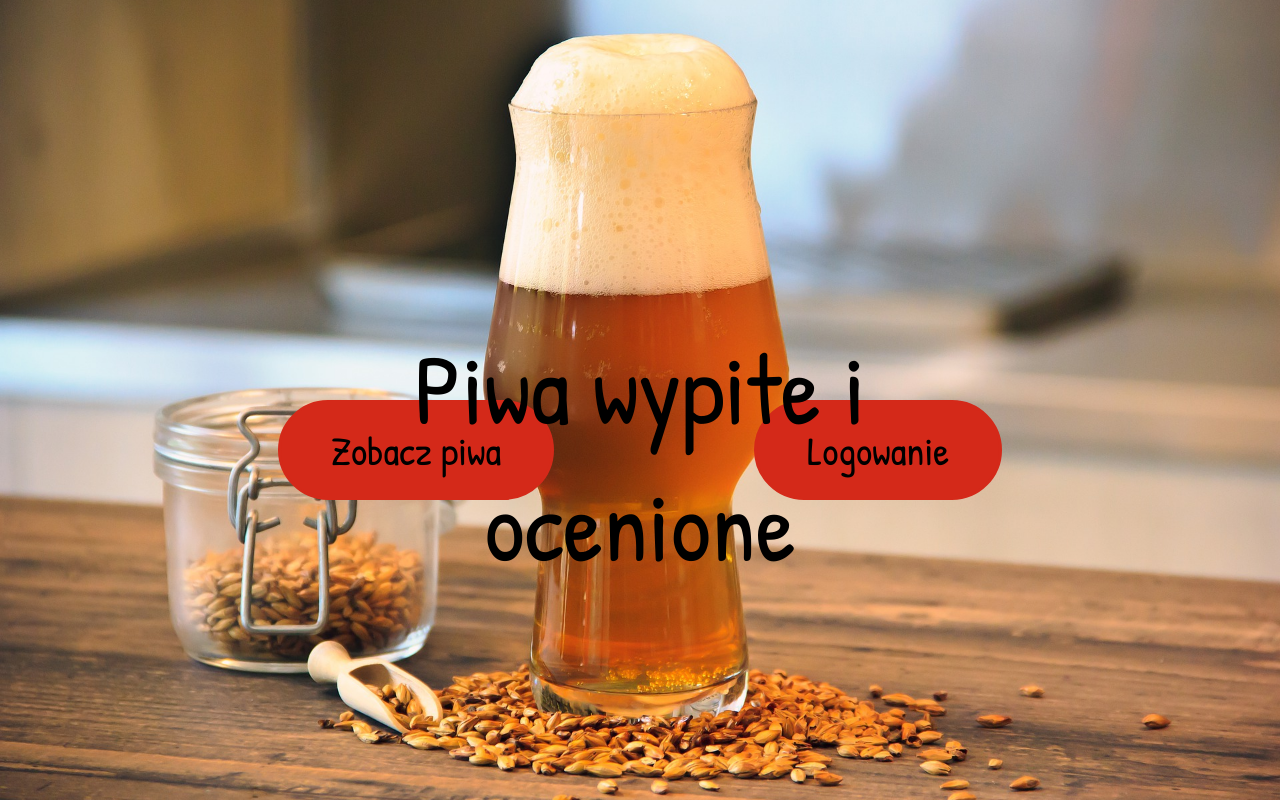
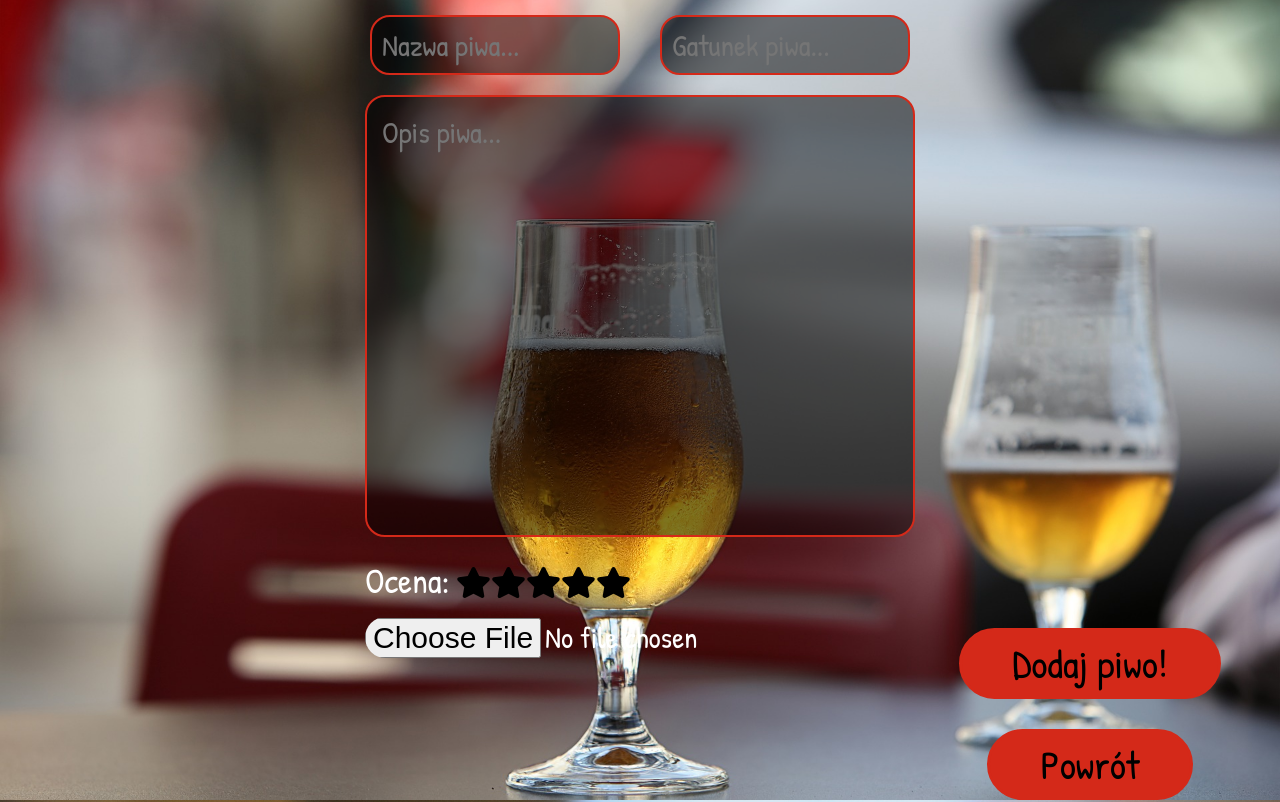
Before and after one commit to 6sin6ner6/beer-app, a React (Create React App) app: page / in a window 1280 px wide. Shown: the top 802 px of the page. Built offline with nearby package versions, Linux system fonts and the light colour scheme; no server answers.

Commit message:
Add rating component and finish addBeer page - beta

```diff
--- a/package.json
+++ b/package.json
@@ -9,6 +9,8 @@
     "@testing-library/jest-dom": "^4.2.4",
     "@testing-library/react": "^9.5.0",
     "@testing-library/user-event": "^7.2.1",
+    "axios": "^0.19.2",
+    "form-data": "^3.0.0",
     "mongodb": "^3.5.9",
     "mongoose": "^5.9.20",
     "react": "^16.13.1",
--- a/src/components/styles/AddBeer.js
+++ b/src/components/styles/AddBeer.js
@@ -1,10 +1,12 @@
 import styled from "styled-components";
+import actions from "../../duck/actions";
 import React from "react";
 import { connect } from "react-redux";
-import rating from "../../img/rating-stars.png";
 import Input from "./Input";
 import LogInButton from "./LogInButton";
+import Rating from "./AddRating";
 import beer from "../../img/beer4.jpg";
+import FormData from "form-data";
 
 const AddBeerWrapper = styled.form`
   background-image: url(${beer});
@@ -13,7 +15,8 @@ const AddBeerWrapper = styled.form`
   background-size: cover;
   height: 100vh;
   width: 100%;
-  display: ${(props) => (props.addBeerPage ? "flex" : "none")};
+  // display: ${(props) => (props.addBeerPage ? "flex" : "none")};
+  display: flex;
   flex-direction: column;
   align-items: center;
   justify-content: center;
@@ -40,54 +43,76 @@ const BeerDescription = styled.textarea`
   color: white;
 `;
 
-const BeerRating = styled.img`
-  position: absolute;
-  left: 100px;
-`;
-
-const FileLoad = styled(LogInButton)`
-  font-size: 20px;
+const FileLoad = styled.input`
+  font-size: 30px;
   margin-right: 15px;
-  border: 3px solid #3483eb;
-  background-color: #3483eb;
-  &:hover {
-    background-color: transparent;
-    box-shadow: 0 0 10px 0 #3483eb inset, 0 0 10px 4px #3483eb;
-  }
+  margin-top: 30px;
+  color: white;
+  border-radius: 50px;
 `;
 
 const Submit = styled(LogInButton)`
   margin-left: 900px;
 `;
 
-const AddBeerForm = ({ addBeerPage }) => (
+const onFormSubmit = (e) => {
+  e.preventDefault();
+  const data = new FormData(document.getElementById("beerForm"));
+  data.append("date", new Date());
+  // data.append("beerRating", props.beerRating);
+  fetch("http://192.168.8.163:5050/api/beers", {
+    method: "POST",
+    body: data,
+  });
+};
+
+const AddBeerForm = ({ addBeerPage, addBeerImage, beerRating }) => (
   <>
-    <AddBeerWrapper addBeerPage={addBeerPage}>
+    <AddBeerWrapper
+      onSubmit={onFormSubmit}
+      addBeerPage={addBeerPage}
+      id="beerForm"
+    >
       <div>
-        <Input name="beerName" placeholder="Nazwa piwa..." />
-        <Input name="beerType" placeholder="Gatunek piwa..." />
+        <Input type="text" name="beerName" placeholder="Nazwa piwa..." />
+        <Input type="text" name="beerType" placeholder="Gatunek piwa..." />
+        <Input
+          type="text"
+          name="beerRating"
+          value={beerRating}
+          style={{ display: "none" }}
+        />
       </div>
       <BeerDescription name="beerDescription" placeholder="Opis piwa..." />
       <CenterWrapper>
         <label style={{ fontSize: "35px", color: "white" }} for="rating">
           Ocena:
         </label>
-        <BeerRating id="rating" src={rating} />
+        <Rating />
       </CenterWrapper>
       <CenterWrapper>
-        <FileLoad id="file">Wybierz plik...</FileLoad>
-        <label style={{ fontSize: "35px", color: "white" }} for="file">
-          Nie wybrano pliku
-        </label>
+        <FileLoad
+          type="file"
+          name="beerImage"
+          onChange={(e) => addBeerImage(e.target.files[0])}
+        />
       </CenterWrapper>
-      <Submit>Dodaj piwo!</Submit>
+      <Submit type="submit">Dodaj piwo!</Submit>
       <Submit>Powrót</Submit>
     </AddBeerWrapper>
   </>
 );
 
 const mapStateToProps = (state) => {
-  return { addBeerPage: state.addBeerPage };
+  return {
+    addBeerPage: state.addBeerPage,
+    beerImage: state.beerImage,
+    beerRating: state.beerRating,
+  };
 };
 
-export default connect(mapStateToProps)(AddBeerForm);
+const mapDispatchToProps = (dispatch) => ({
+  addBeerImage: (image) => dispatch(actions.addBeerImage(image)),
+});
+
+export default connect(mapStateToProps, mapDispatchToProps)(AddBeerForm);
--- /dev/null
+++ b/src/components/styles/AddRating.js
@@ -0,0 +1,75 @@
+import styled from "styled-components";
+import React from "react";
+import { connect } from "react-redux";
+import actions from "../../duck/actions";
+import { FaStar } from "react-icons/fa";
+
+const StarsContainer = styled.div`
+  display: flex;
+  justify-content: center;
+  align-items: center;
+  flex-direction: row-reverse;
+  margin-top: -45px;
+  margin-left: 90px;
+  width: 32%;
+  cursor: pointer;
+`;
+
+const Star1 = styled(FaStar)`
+  font-size: 35px;
+  margin-top: 5px;
+  &:hover,
+  &:hover ~ svg {
+    color: yellow;
+  }
+`;
+const Star2 = styled(FaStar)`
+  font-size: 35px;
+  margin-top: 5px;
+  &:hover,
+  &:hover ~ svg {
+    color: yellow;
+  }
+`;
+const Star3 = styled(FaStar)`
+  font-size: 35px;
+  margin-top: 5px;
+  &:hover,
+  &:hover ~ svg {
+    color: yellow;
+  }
+`;
+const Star4 = styled(FaStar)`
+  font-size: 35px;
+  margin-top: 5px;
+  &:hover,
+  &:hover ~ svg {
+    color: yellow;
+  }
+`;
+const Star5 = styled(FaStar)`
+  font-size: 35px;
+  margin-top: 5px;
+  &:hover,
+  &:hover ~ svg {
+    color: yellow;
+  }
+`;
+
+const Stars = ({ addRating }) => {
+  return (
+    <StarsContainer onClick={(e) => addRating(e.target.parentElement.id)}>
+      <Star5 id="5" />
+      <Star4 id="4" />
+      <Star3 id="3" />
+      <Star2 id="2" />
+      <Star1 id="1" />
+    </StarsContainer>
+  );
+};
+
+const mapDispatchToProps = (dispatch) => ({
+  addRating: (rating) => dispatch(actions.addRating(rating)),
+});
+
+export default connect(null, mapDispatchToProps)(Stars);
--- a/src/duck/actions.js
+++ b/src/duck/actions.js
@@ -56,6 +56,14 @@ const showBeerCard = (id) => ({
 const closeBeerCard = () => ({
   type: types.CLOSE_BEER_CARD,
 });
+const addBeerImage = (image) => ({
+  type: types.ADD_BEER_IMAGE,
+  image,
+});
+const addRating = (rating) => ({
+  type: types.ADD_RATING,
+  rating,
+});
 
 export default {
   logInPageVisible,
@@ -71,4 +79,6 @@ export default {
   getPassword,
   showBeerCard,
   closeBeerCard,
+  addBeerImage,
+  addRating,
 };
--- a/src/duck/reducers.js
+++ b/src/duck/reducers.js
@@ -10,6 +10,8 @@ const INITIAL_STATE = {
   access: [],
   sortType: "",
   searchValue: "",
+  beerImage: null,
+  beerRating: "",
 };
 
 const beersReducer = (state = INITIAL_STATE, action) => {
@@ -80,6 +82,16 @@ const beersReducer = (state = INITIAL_STATE, action) => {
         ...state,
         access: [...state.access, action.item],
       };
+    case types.ADD_BEER_IMAGE:
+      return {
+        ...state,
+        beerImage: action.image,
+      };
+    case types.ADD_RATING:
+      return {
+        ...state,
+        beerRating: action.rating,
+      };
     case types.DISPLAY_SEARCHED:
       return {
         ...state,
@@ -99,18 +111,25 @@ const beersReducer = (state = INITIAL_STATE, action) => {
         return {
           ...state,
           filteredBeers: [
-            ...state.filteredBeers.sort((a, b) =>
-              a.beerName > b.beerName ? 1 : -1
-            ),
+            ...state.filteredBeers.sort((a, b) => {
+              if (a.beerName.toLowerCase() < b.beerName.toLowerCase())
+                return -1;
+              if (a.beerName.toLowerCase() > b.beerName.toLowerCase()) return 1;
+              else return state;
+            }),
           ],
         };
       } else if (state.sortType === "nameDescending") {
         return {
           ...state,
           filteredBeers: [
-            ...state.filteredBeers.sort((a, b) =>
-              a.beerName < b.beerName ? 1 : -1
-            ),
+            ...state.filteredBeers.sort((a, b) => {
+              if (a.beerName.toLowerCase() > b.beerName.toLowerCase())
+                return -1;
+              else if (a.beerName.toLowerCase() < b.beerName.toLowerCase())
+                return 1;
+              else return state;
+            }),
           ],
         };
       } else if (state.sortType === "ratingDescending") {
--- a/src/duck/types.js
+++ b/src/duck/types.js
@@ -11,6 +11,8 @@ const DISPLAY_SEARCHED = "DISPLAY_SEARCHED";
 const ADD_ACCESS = "ADD_ACCESS";
 const GET_LOGIN = "GET_LOGIN";
 const GET_PASSWORD = "GET_PASSWORD";
+const ADD_BEER_IMAGE = "ADD_BEER_IMAGE";
+const ADD_RATING = "ADD_RATING";
 
 export default {
   LOGIN_VISIBLE,
@@ -26,4 +28,6 @@ export default {
   GET_LOGIN,
   GET_PASSWORD,
   CLOSE_BEER_CARD,
+  ADD_BEER_IMAGE,
+  ADD_RATING,
 };
```
Also changed, not shown: 1 other file (tests, documents, lock files or other folders).
